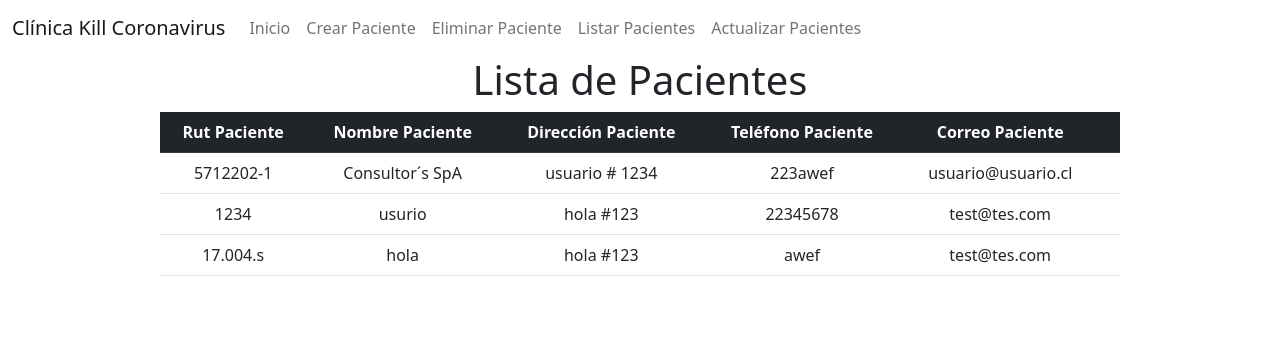
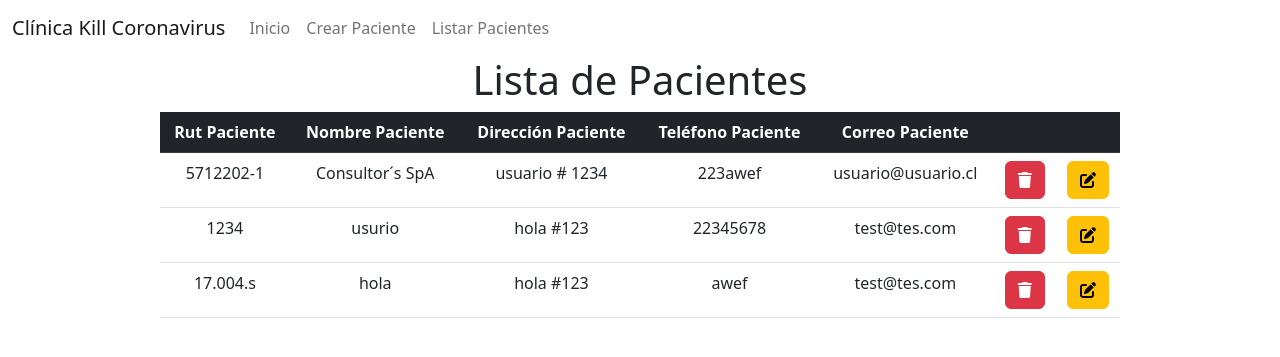
Before and after one commit to Patricio-Espinoza-Rojas/taller-de-desarrollo-de-aplicaciones, a Django app: a page that uses clinicaApp/templates/clinicaweb.html in a window 1280 px wide. Shown: the top 357 px of the page. Run offline with Django 4.2, Linux system fonts and the light colour scheme; data comes from the database, SQL or seed files in the repository; both versions use the stored data as it was after the commit.

Commit message:
se cambian vistas, se deja eliminar y editar en listar usuarios

```diff
--- a/clinicaApp/models.py
+++ b/clinicaApp/models.py
@@ -31,7 +31,7 @@ class Agenda(models.Model):
     hora = models.DateTimeField()
 
 class FichaPaciente(models.Model):
-    id_icha = models.IntegerField()
+    id_ficha = models.IntegerField()
     anamnesis = models.CharField(max_length=100)
     diagnostico = models.IntegerField()
     fecha = models.DateTimeField()
--- a/clinicaApp/templates/clinicaweb.html
+++ b/clinicaApp/templates/clinicaweb.html
@@ -31,15 +31,15 @@
                   <li class="nav-item">
                     <a class="nav-link" href="{% url 'crearPaciente' %}">Crear Paciente</a>
                   </li>
-                  <li class="nav-item">
+                  {% comment %} <li class="nav-item">
                     <a class="nav-link" href="{% url 'eliminarPaciente' %}">Eliminar Paciente</a>
-                  </li>
+                  </li>  {% endcomment %}
                   <li class="nav-item">
                     <a class="nav-link" href="{% url 'listarPaciente' %}">Listar Pacientes</a>
                   </li>
-                  <li class="nav-item">
+                  {% comment %} <li class="nav-item">
                     <a class="nav-link" href="{% url 'actualizarPaciente' %}">Actualizar Pacientes</a>
-                  </li>
+                  </li>              {% endcomment %}
                 </ul>
               </div>
             </div>
--- a/clinicaApp/templates/paci_listar.html
+++ b/clinicaApp/templates/paci_listar.html
@@ -1,6 +1,12 @@
 {% extends 'clinicaweb.html' %}
 
 {% block content %}
+{% if messages %}
+    {% for message in messages %}
+        <div class="alert alert-success">{{message}}</div>
+    {% endfor %}
+{% endif %}
+
     <h1 class="text-center">Lista de Pacientes</h1>
 
     <table class="table table-ligth w-75 mx-auto text-center">
@@ -11,6 +17,8 @@
             <th>Teléfono Paciente</th>
             <th>Correo Paciente</th>
             <th></th>
+            <th></th>
+
     {% for paciente in pacientes %}
         <tr>
             <td>{{paciente.rut_paciente}}</td>
@@ -19,6 +27,22 @@
             <td>{{paciente.telefono_paciente}}</td>
             <td>{{paciente.correo_paciente}}</td>
             <td>
+                <form action="{% url 'eliminar' paciente.id %}"
+                 method="post">
+                    {% csrf_token %}
+                    <button class="btn btn-danger" onclick="return confirm('¿Estás seguro de eliminar al paciente?')">
+                        <i class="fa fa-trash"></i>
+                    </button>
+                </form>
+            </td>
+            <td>
+                <form action="{% url 'detalle' paciente.id %}"
+                    method="post">
+                    {% csrf_token %}
+                    <button class="btn btn-warning">
+                        <i class="fa fa-edit"></i>
+                    </button>
+                </form>
             </td>
         </tr>
     {% endfor %}
--- a/clinicaApp/views.py
+++ b/clinicaApp/views.py
@@ -41,13 +41,13 @@ def guardar(request):
                   correo_paciente=correo)
     pa.save()
     messages.success(request, 'Paciente Guardado')
-    return redirect('crearPaciente')
+    return redirect('listarPaciente')
 
 def eliminar(request, id):
     paciente = Paciente.objects.filter(pk=id)
     paciente.delete()
     messages.success(request, 'Paciente eliminado')
-    return redirect('eliminarPaciente')
+    return redirect('listarPaciente')
 
 def detalle(request, id):
     paciente = Paciente.objects.get(pk=id)
@@ -65,4 +65,4 @@ def editar(request):
     Paciente.objects.filter(pk=id).update(rut_paciente=rut, nombre_paciente=nombre, direccion_paciente=direccion_paciente,telefono_paciente=telefono,
                   correo_paciente=correo)
     messages.success(request, 'Paciente Actualizado')
-    return redirect('actualizarPaciente')
+    return redirect('listarPaciente')
```
Also changed, not shown: db.sqlite3.
